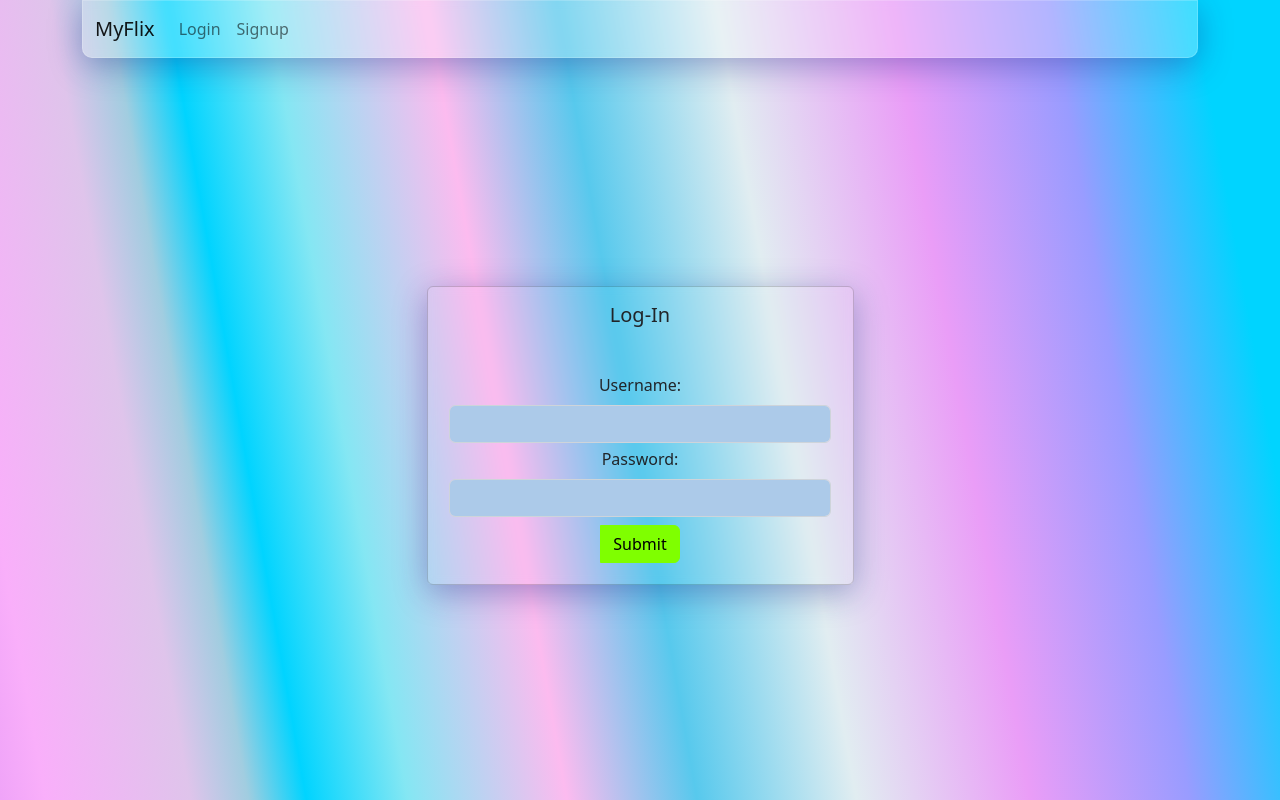
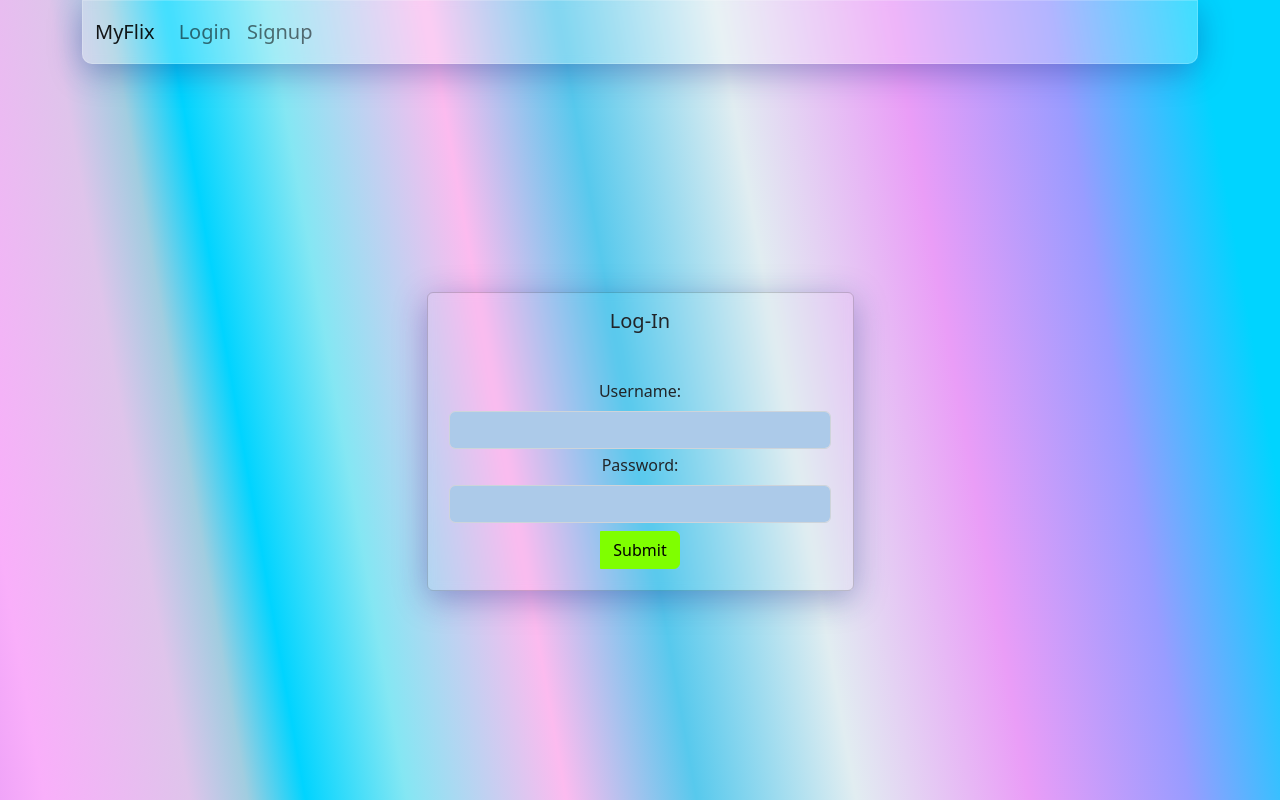
Before and after one commit to JackOliCode/myFlix-client, a React (Vite) app: page /login in a window 1280 px wide. Shown: the top 800 px of the page. Built offline with nearby package versions, Linux system fonts and the light colour scheme.

Commit message:
changed font size

```diff
--- a/src/index.scss
+++ b/src/index.scss
@@ -164,7 +164,7 @@ body {
 }
 
 .nav-bar-class {
-  font-size: auto;
+  font-size: 20px;
 }
 
 
```
Also changed, not shown: 2 other files (tests, documents, lock files or other folders).
